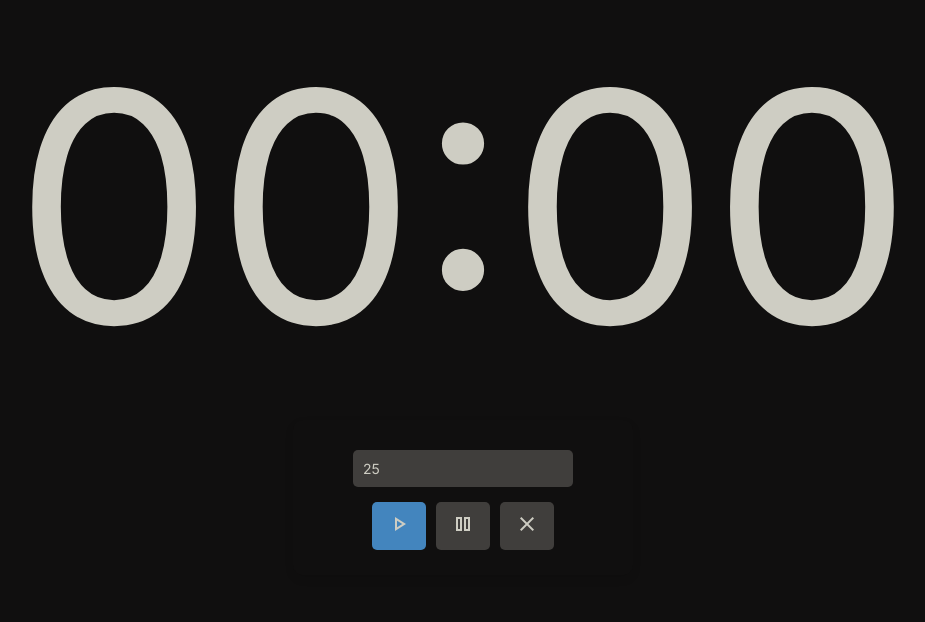
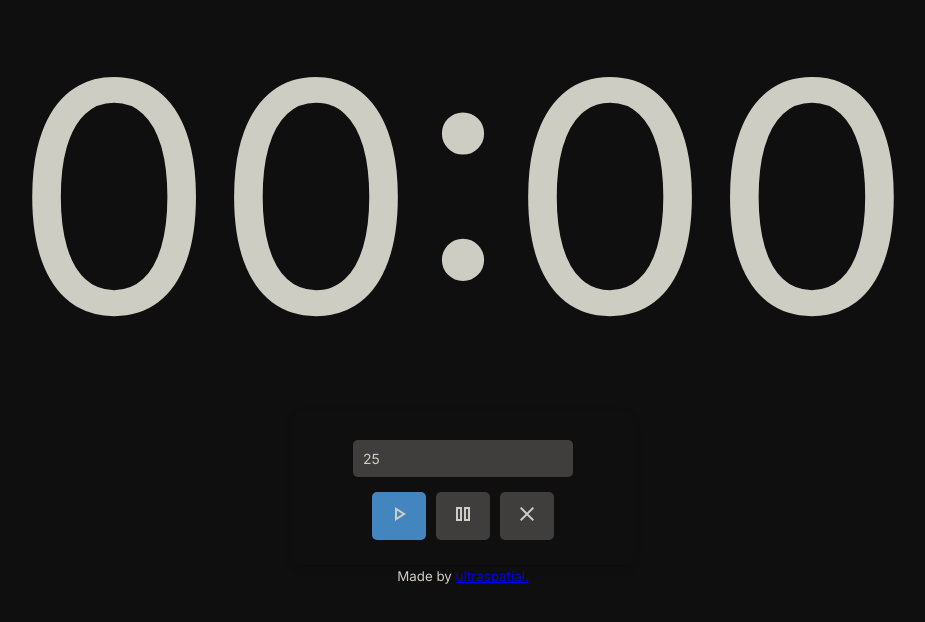
Before and after one commit to ultraspatial/CommandCenter, a plain HTML site: page source/index.html in a window 1280 px wide. Shown: the part 106-728 px from the top of the page, without its empty margins (177-1102 px from the left). Drawn offline with nearby package versions, Linux system fonts and the light colour scheme.

Commit message:
Added footer linking to github

```diff
--- a/source/index.html
+++ b/source/index.html
@@ -19,5 +19,6 @@
             <button id="stop-button" disabled><span class="material-symbols-outlined">close</span></button>
         </div>
     </div>
+    <footer><small>Made by <a href="https://github.com/ultraspatial">ultraspatial.</a></small></footer>
 </body>
 </html>
--- a/source/script.js
+++ b/source/script.js
@@ -1,4 +1,3 @@
-// TODO Remove break input.
 
 let workDuration = 25;
 let breakDuration = 5;
```
